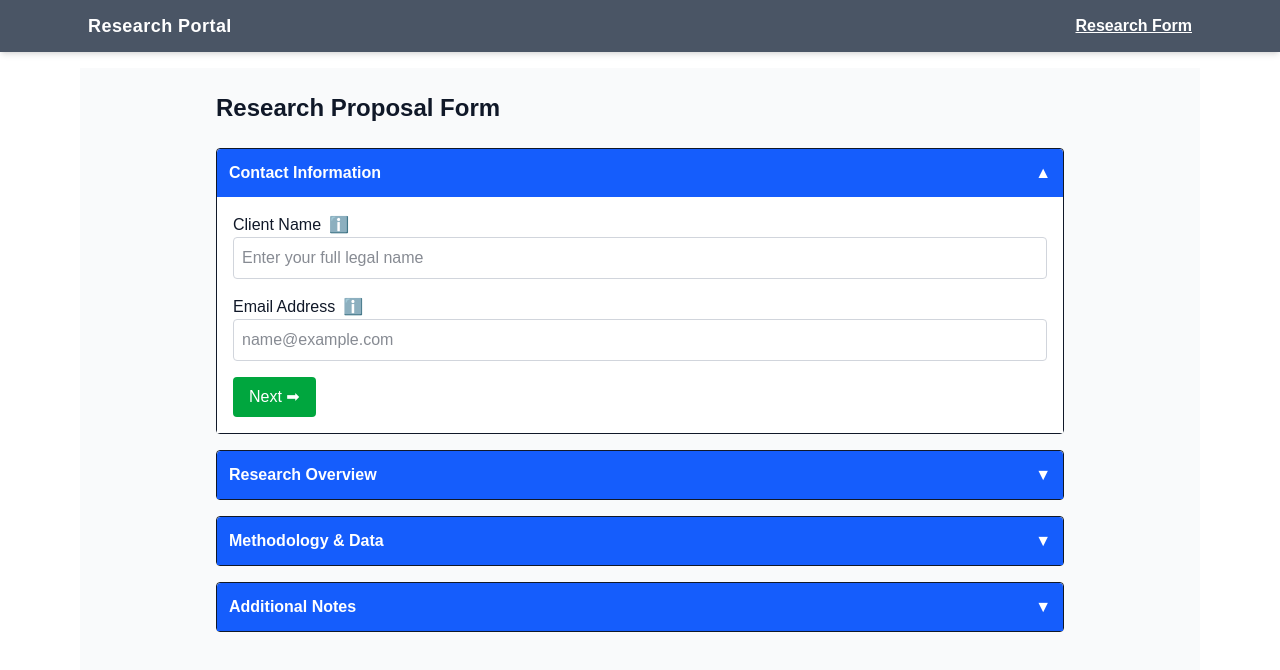
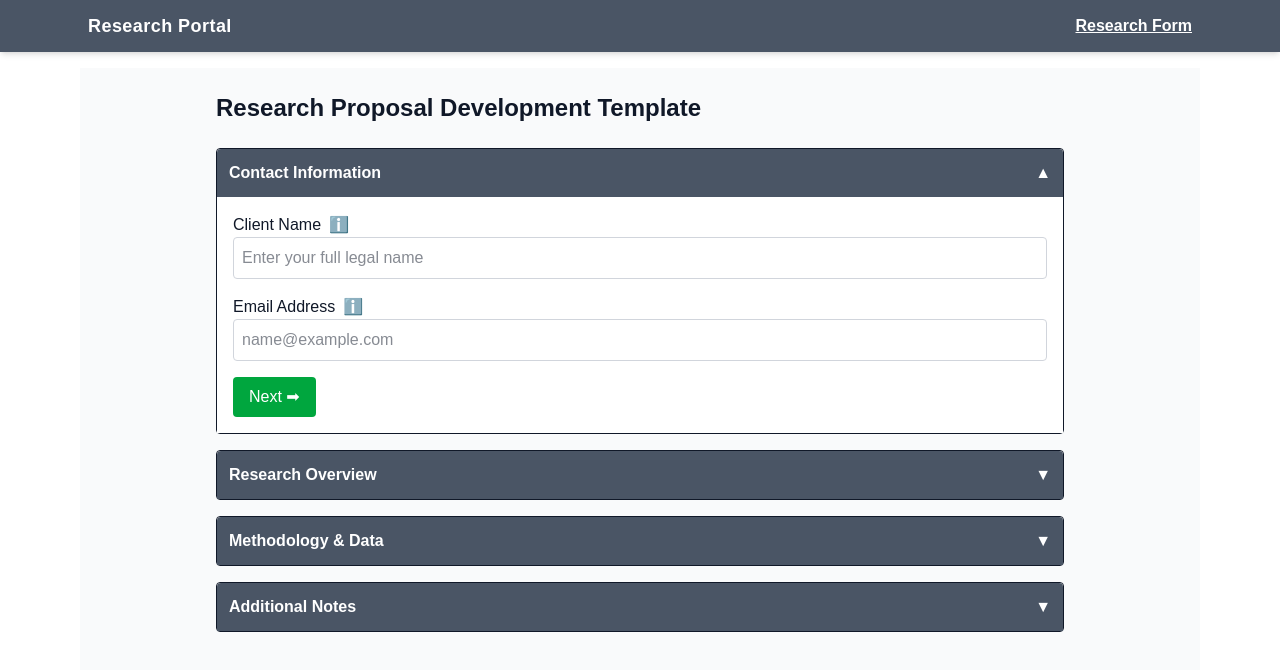
Before and after one commit to newto-mwangi/TheGear, a Next.js app: page /form in a window 1280 px wide. Shown: the top 670 px of the page. Built offline with nearby package versions, Linux system fonts and the light colour scheme; no server answers.

Commit message:
change bg to gray

```diff
--- a/app/form/page.tsx
+++ b/app/form/page.tsx
@@ -99,7 +99,7 @@ export default function Home() {
   return (
     <div className="min-h-screen bg-gray-50 text-gray-900">
       <div className="max-w-4xl mx-auto p-6">
-        <h1 className="text-2xl font-bold mb-6">Research Proposal Form</h1>
+        <h1 className="text-2xl font-bold mb-6">Research Proposal Development Template</h1>
         <form onSubmit={handleSubmit} className="space-y-4">
           {sections.map((section, idx) => (
             <div
@@ -110,7 +110,7 @@ export default function Home() {
               <button
                 type="button"
                 onClick={() => toggleSection(section.title)}
-                className="w-full flex justify-between items-center p-3 bg-blue-600 text-white font-semibold rounded-t hover:bg-blue-700"
+                className="w-full flex justify-between items-center p-3 bg-gray-600 text-white font-semibold rounded-t hover:bg-blue-700"
               >
                 {section.title}
                 <span>{openSections.includes(section.title) ? '▲' : '▼'}</span>
@@ -167,7 +167,7 @@ export default function Home() {
                       disabled={loading}
                       className="bg-blue-600 text-white px-4 py-2 rounded hover:bg-blue-700 disabled:opacity-50"
                     >
-                      {loading ? 'Saving...' : 'Submit & Download PDF'}
+                      {loading ? 'Saving...' : 'Download Research Plan'}
                     </button>
                   )}
                 </div>
@@ -176,7 +176,7 @@ export default function Home() {
           ))}
           {success && (
             <p className="text-green-600 font-medium mt-4">
-              ✅ Your proposal has been saved and downloaded as PDF!
+              ✅ Your Research Plan has been downloaded as PDF!
             </p>
           )}
         </form>
--- a/app/utils/generatePdf.ts
+++ b/app/utils/generatePdf.ts
@@ -35,9 +35,9 @@ export async function generatePdf(data: Record<string, string>) {
   // doc.text('Research Portal', pageWidth / 2, y, { align: 'center' })
   // y += 8
 
-  // doc.setFontSize(16)
-  // doc.text('Research Proposal Plan', pageWidth / 2, y, { align: 'center' })
-  // y += 6
+  doc.setFontSize(16)
+  doc.text('Research Proposal Development Template', pageWidth / 2, y, { align: 'center' })
+  y += 6
 
   // Date
   doc.setFontSize(10)
```
